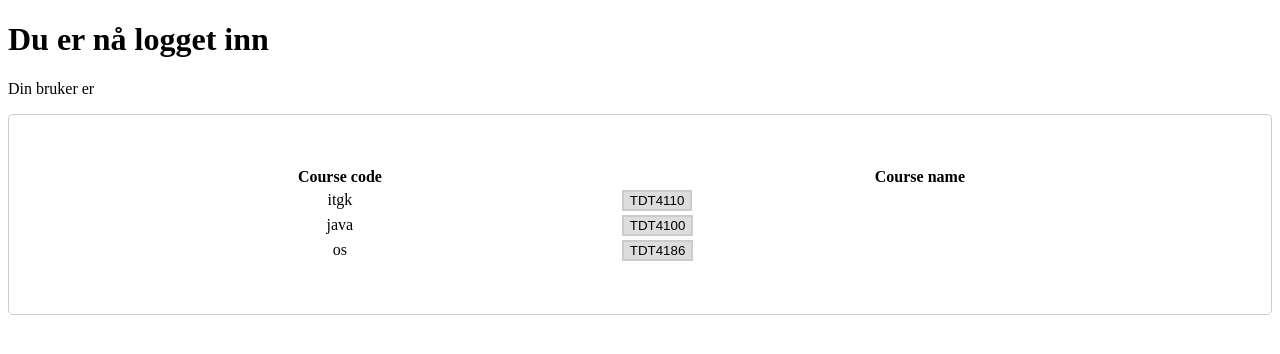
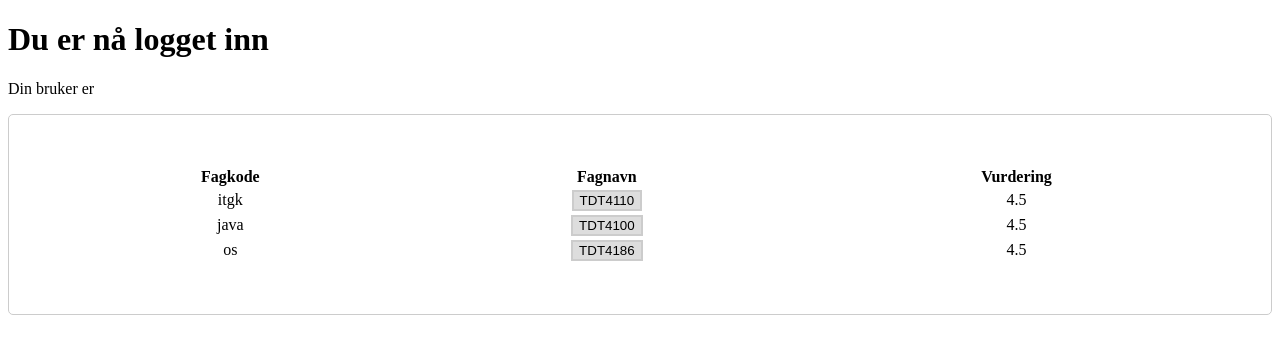
Before and after one commit to rotciw/emnr, a React (Create React App) app in the folder frontend/: page / in a window 1280 px wide. Shown: the top 354 px of the page. Built offline with nearby package versions, Linux system fonts and the light colour scheme; no server answers; sample sign-in values are in the browser's storage.

Commit message:
US2 see a field for course score, and fix placement of code button.

```diff
--- a/frontend/src/components/Buttons.tsx
+++ b/frontend/src/components/Buttons.tsx
@@ -19,7 +19,6 @@ const StyledLoginBtn = styled.button`
 `;
 
 const StyledCourseBtn = styled.button`
-  display: block;
   border: 2px solid #ccc;
   text-align: center;
   background-color: #ddd;
--- a/frontend/src/components/Course.tsx
+++ b/frontend/src/components/Course.tsx
@@ -4,6 +4,7 @@ import { CourseButton } from './Buttons';
 interface CourseProps {
   courseName: String;
   courseCode: String;
+  score: Number;
 }
 
 const handleCourseClick = () => {
@@ -15,6 +16,7 @@ const handleCourseClick = () => {
 export const Course: React.FC<CourseProps> = ({
   courseName,
   courseCode,
+  score,
   }) => {
   return (
     <tr>
@@ -24,6 +26,7 @@ export const Course: React.FC<CourseProps> = ({
                 {courseCode as string}
             </CourseButton>
         </td>
+        <td>{score}</td>
     </tr>
 
   );
--- a/frontend/src/components/CourseList.tsx
+++ b/frontend/src/components/CourseList.tsx
@@ -27,14 +27,15 @@ export const CourseList: React.FC<CourseListProps> = ({
         <table>
           <thead>
               <tr>
-                  <th>Course code</th>
-                  <th>Course name</th>
+                  <th>Fagkode</th>
+                  <th>Fagnavn</th>
+                  <th>Vurdering</th>
               </tr>
           </thead>
           <tbody>
               {
                   courseNames.map(function(currentCourseName, i){
-                      return <Course courseName={currentCourseName} courseCode={courseCodes[i]} key={i} />;
+                      return <Course courseName={currentCourseName} courseCode={courseCodes[i]} score={4.5} key={i} />;
                   })
               }
           </tbody>
```
